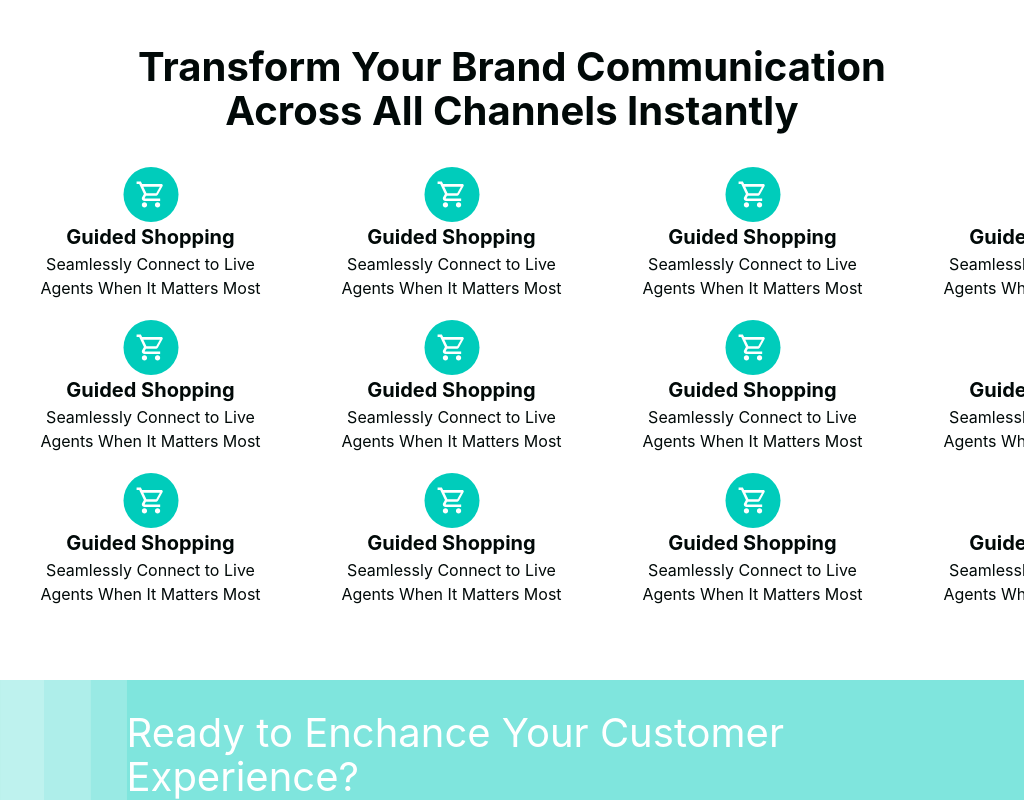
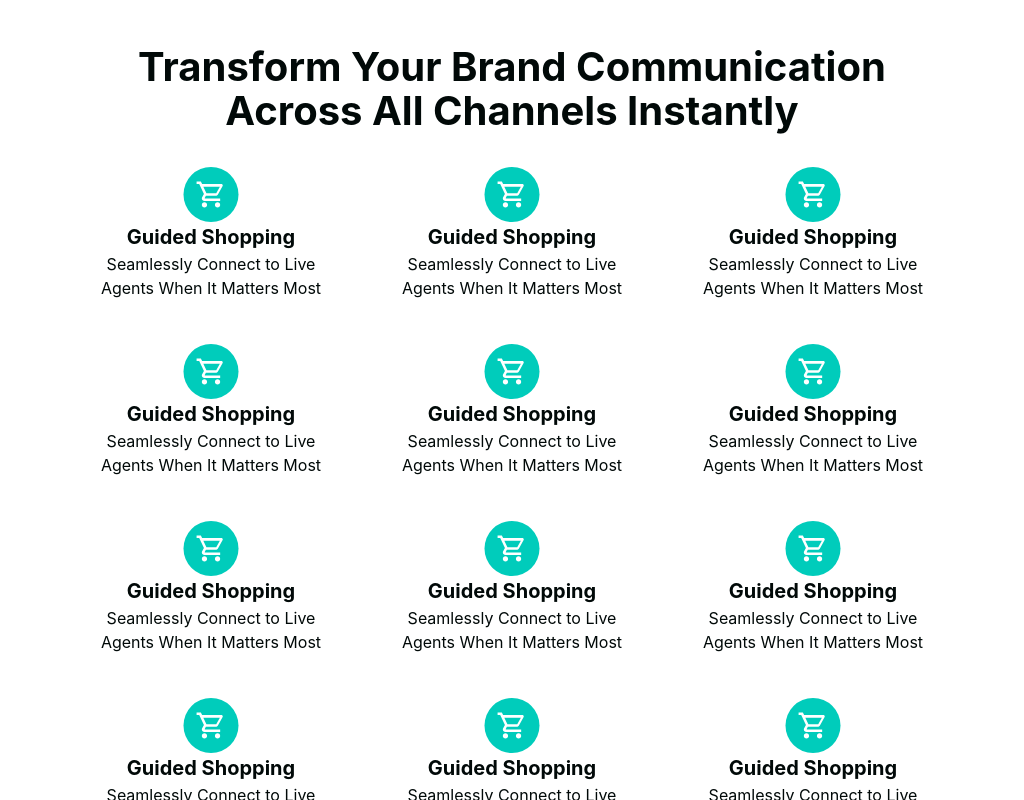
Before and after one commit to FaatehNaeem/SHOP-REP, a React (Vite) app: page / in a window 1024 px wide. Shown: the part 3660-4460 px from the top of the page. Built offline with nearby package versions, Linux system fonts and the light colour scheme.

Commit message:
features-section-responsiveness

```diff
--- a/src/components/features.tsx
+++ b/src/components/features.tsx
@@ -2,7 +2,8 @@ import FeatureCard from "@/components/feature-card";
 
 export default function Features() {
   return (
-    <div className="w-screen flex flex-col mt-6 justify-center items-center">
+    //do flex 1 here //
+    <div className="w-screen flex flex-col mt-6 justify-center items-center feature-card-container">
       <FeatureCard
         heading="Guided Shopping"
         description=" Seamlessly Connect to Live Agents When It Matters Most"
--- a/src/index.css
+++ b/src/index.css
@@ -211,3 +211,38 @@ button:focus-visible {
     width: 100%;
   }
 }
+
+
+
+/* features section responsiveness  */
+
+ /* 811px to 1185px   */
+@media (max-width: 1185px) and (min-width: 811px) {
+  .features-container {
+    flex-wrap: wrap;
+  }
+  .feature-card-container {
+    flex: 1 1 calc(33.33% - 10px);
+    flex-direction: row;
+  }
+}
+
+/* 511px to 810px */
+@media (max-width: 810px) and (min-width: 511px) {
+  .features-container {
+    flex-wrap: wrap;
+  }
+  .feature-card-container {
+    flex: 1 1 calc(50% - 10px);
+  }
+}
+
+/* 0px to 510px */
+@media (max-width: 510px) and (min-width: 0px) {
+  .features-container {
+    flex-wrap: wrap;
+  }
+  .feature-card-container {
+    flex: 1 1 calc(100%);
+  }
+}
--- a/src/sections/features-section.tsx
+++ b/src/sections/features-section.tsx
@@ -4,12 +4,13 @@ export default function FeaturesSection() {
   return (
     <section>
       <div className="w-screen flex flex-col mt-16 justify-center items-center">
-        <h1 className="text-[40px] font-bold">
+        <h1 className="text-[40px] font-bold text-center">
           Transform Your Brand Communication
         </h1>
-        <h1 className="text-[40px] font-bold">Across All Channels Instantly</h1>
+        <h1 className="text-[40px] font-bold text-center">Across All Channels Instantly</h1>
       </div>
-      <div className="flex flex-row">
+      {/* do flex wrap here  */}
+      <div className="flex flex-row features-container">
         <Features />
         <Features />
         <Features />
```
